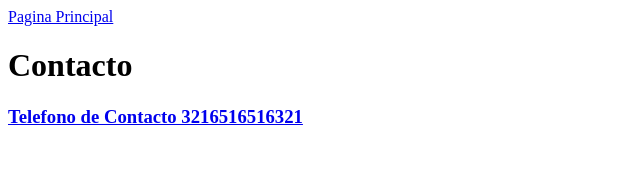
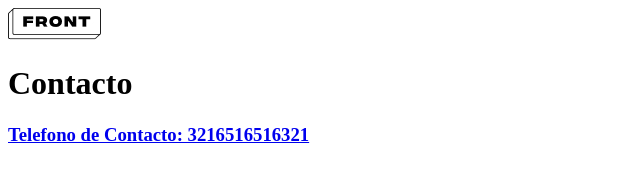
Before and after one commit to cytelsystem/ResetaLemonPie, a plain HTML site: page Contacto.html in a window 1280 px wide. Shown: the whole page, without its empty margins (0-640 px from the left). Drawn offline with Linux system fonts and the light colour scheme.

Commit message:
Se modifico la pagina de contacto Agregando logo y ad los 2 puntos

```diff
--- a/Contacto.html
+++ b/Contacto.html
@@ -8,11 +8,11 @@
 </head>
 <body>
     <header>
-        <a href="../ResetaLemonPie/index.html">Pagina Principal</a>
+        <a href="../ResetaLemonPie/index.html"><img src="../ResetaLemonPie/img/Logo.jpg" alt="Logo"></a>
     </header>
 
     <h1>Contacto</h1>
-    <h3><a href="TEL:3216516516321">Telefono de Contacto 3216516516321</a></h3>
+    <h3><a href="TEL:3216516516321">Telefono de Contacto: 3216516516321</a></h3>
 
 </body>
 </html>
```
